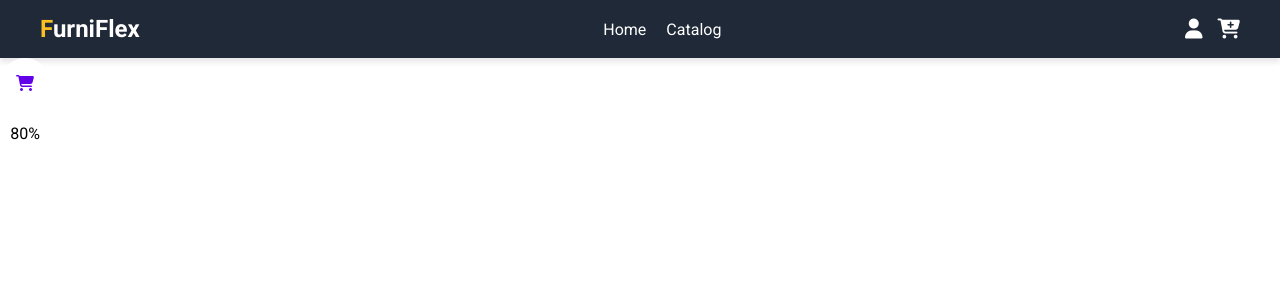
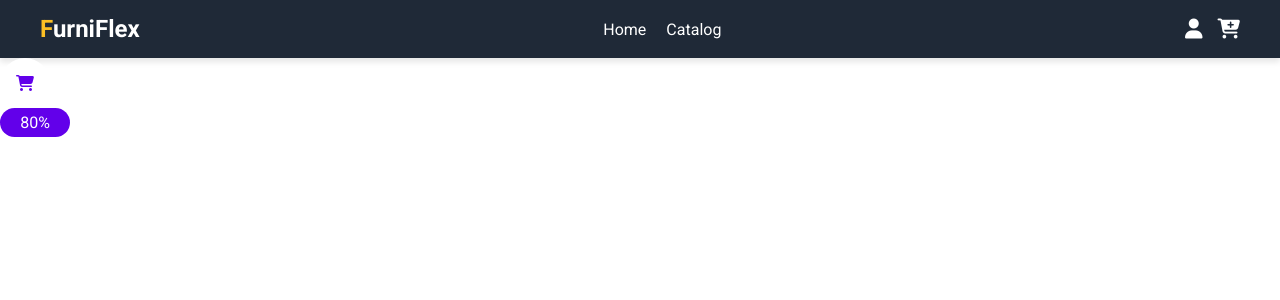
Before and after one commit to AHOrtiz/ecommerce, an Angular app: page / in a window 1280 px wide. Shown: the top 300 px of the page. Built offline with nearby package versions, Linux system fonts and the light colour scheme.

Commit message:
Ajuste de css y ts en componente btn-descuentos

```diff
--- a/src/app/app.component.html
+++ b/src/app/app.component.html
@@ -8,7 +8,7 @@
   </shared-btn-circle>
 
   <shared-btn-descuentos
-    [color_background]="'var(--background-color)'"
+    [color_background]="'var(--primary-color)'"
     [label]="80">
   </shared-btn-descuentos>
 </body>
--- a/src/app/shared/components/btn-descuentos/btn-descuentos.component.css
+++ b/src/app/shared/components/btn-descuentos/btn-descuentos.component.css
@@ -1,8 +1,16 @@
 :host {
-  width: 50px;
-  height: 50px;
-  border-radius: 50%;
+  width: 70px;
+  height: auto;
+  display: block;
+}
+
+div {
+  width: 100%;
   display: flex;
   align-items: center;
   justify-content: center;
+  border-radius: 50px;
 }
+label {
+  padding: 5px 10px;
+}
--- a/src/app/shared/components/btn-descuentos/btn-descuentos.component.html
+++ b/src/app/shared/components/btn-descuentos/btn-descuentos.component.html
@@ -1,3 +1,3 @@
 <div #container class="main-container">
-  <label>{{label}}%</label>
+  <label #text>{{label}}%</label>
 </div>
--- a/src/app/shared/components/btn-descuentos/btn-descuentos.component.ts
+++ b/src/app/shared/components/btn-descuentos/btn-descuentos.component.ts
@@ -13,9 +13,11 @@ export class BtnDescuentosComponent {
   }
 
   @ViewChild('container', { static: true }) containerElement?: ElementRef<HTMLDivElement>;
+  @ViewChild('text', { static: true }) textElement?: ElementRef<HTMLLabelElement>;
 
   ngOnInit(): void {
     this.containerElement!.nativeElement.style.backgroundColor = `${this.color_background}`;
+    this.textElement!.nativeElement.style.color = `var(--text-color-button-primary)`;
   }
 
   get label(): number {
--- a/src/assets/themes.css
+++ b/src/assets/themes.css
@@ -6,6 +6,7 @@
   --secondary-color: #03dac6;
   --background-color: #ffffff;
   --text-color: #000000;
+  --text-color-button-primary: #ffffff;
 }
 
 /* Tema oscuro */
@@ -14,4 +15,5 @@
   --secondary-color: #03dac6;
   --background-color: #121212;
   --text-color: #ffffff;
+  --text-color-button-primary: #121212;
 }
```
